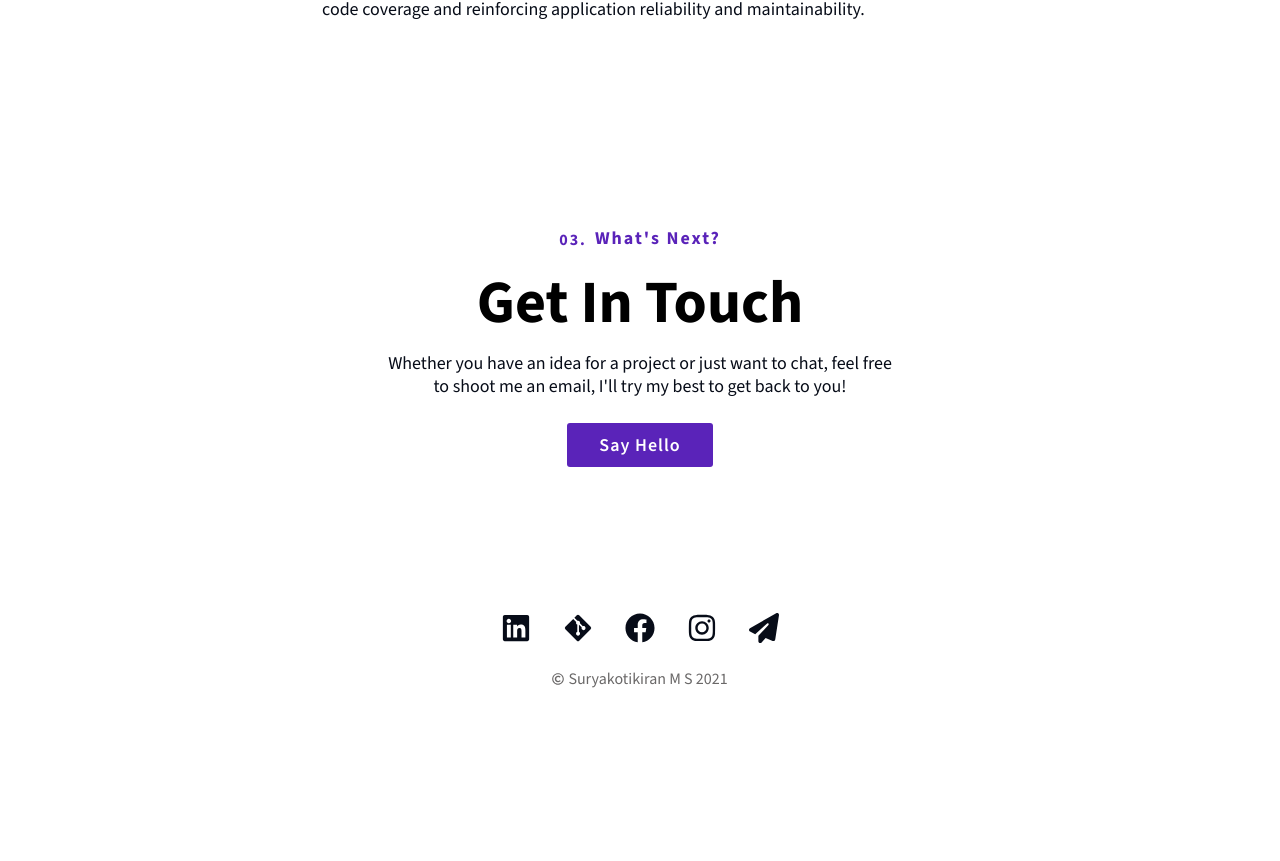
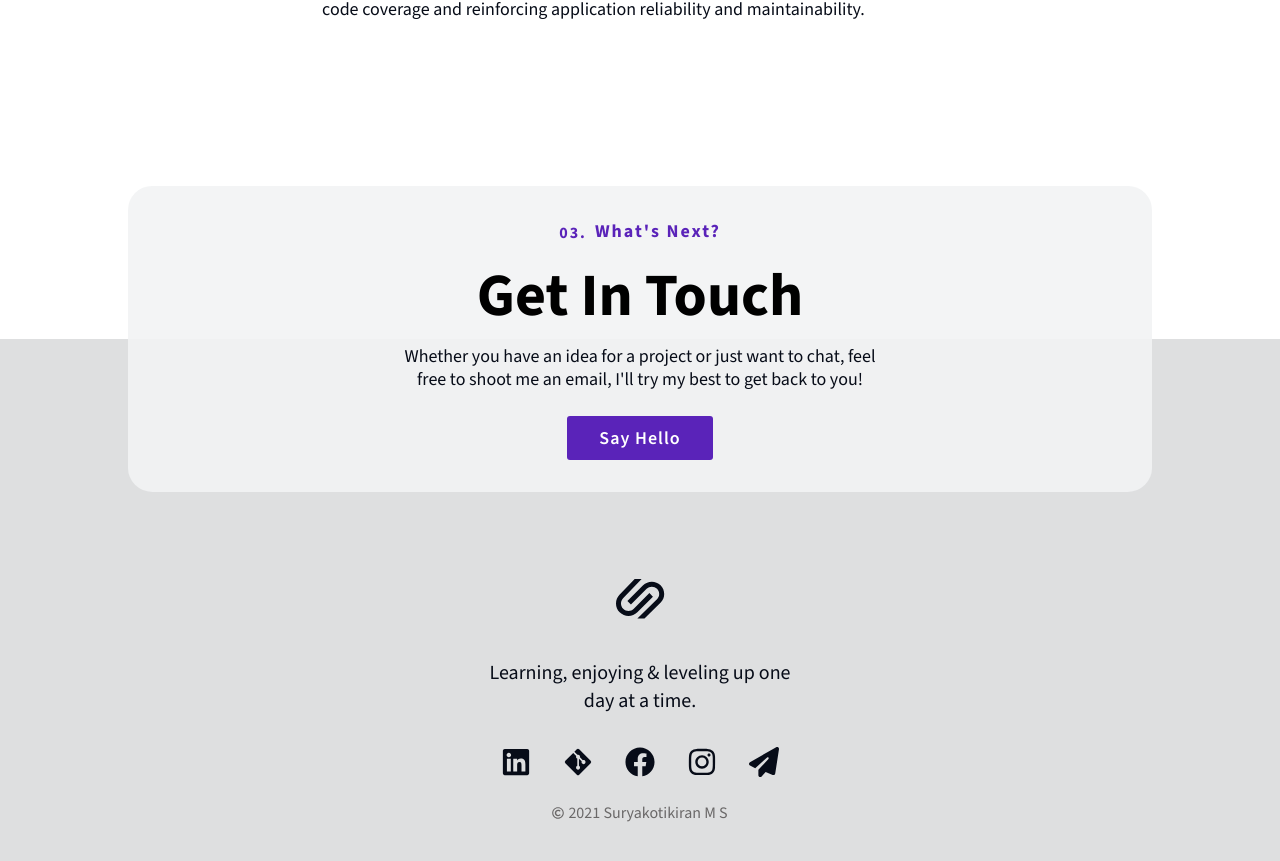
Before and after one commit to SuGo17/Portfolio, a React (Vite) app: page / in a window 1280 px wide. Shown: the part 2011-2872 px from the top of the page. Before the commit the page ends 2752 px from the top, so only its background shows below. Built offline with nearby package versions, Linux system fonts and the light colour scheme.

Commit message:
about and footer section update

```diff
--- a/src/components/Nav/index.module.scss
+++ b/src/components/Nav/index.module.scss
@@ -21,8 +21,15 @@ body {
   &.show-nav {
     transform: translateY(0);
   }
+  svg {
+    @include utils.transition(all, 0.3s);
+  }
   &.transparent-background {
     @apply px-6 lg:px-20 !pb-2 !pt-2 lg:py-8;
+
+    svg {
+      transform: scale(0.8);
+    }
   }
   .middle {
     @apply flex justify-center items-center;
--- a/src/components/Nav/index.tsx
+++ b/src/components/Nav/index.tsx
@@ -10,8 +10,8 @@ import { Themes } from "@Redux/Theme/enum";
 import Menu from "./Menu";
 import useGetStyleSelectors from "@Hooks/useGetStyleSelectors";
 
-const LIGHT_ICON_FILL = "#5A23B9";
-const DARK_ICON_FILL = "#fbb847";
+export const LIGHT_ICON_FILL = "#5A23B9";
+export const DARK_ICON_FILL = "#fbb847";
 const SCROLL_OFFSET = 300;
 
 const Nav: FC = () => {
--- a/src/pages/Home/Sections/Contact/index.module.scss
+++ b/src/pages/Home/Sections/Contact/index.module.scss
@@ -1,8 +1,28 @@
 @use "@Styles/index.module.scss";
 @use "@Styles/utils.module.scss";
 
+[color-scheme="light"] {
+  .contact-details-container {
+    --contact-background-color: #f2f3f4;
+  }
+}
+
+[color-scheme="dark"] {
+  .contact-details-container {
+    --contact-background-color: #161718;
+  }
+}
+
 .contact-details-container {
-  @apply w-full flex flex-col items-center;
+  --contact-background-color: none;
+  @apply w-full flex flex-col items-center p-8 rounded-3xl;
+  backdrop-filter: 15px;
+  background-color: color-mix(
+    in srgb,
+    var(--contact-background-color),
+    transparent 10%
+  );
+  @include utils.transition();
 
   .heading {
     @apply text-lg gap-2 text-[var(--primary)];
--- a/src/pages/Home/Sections/Contact/index.tsx
+++ b/src/pages/Home/Sections/Contact/index.tsx
@@ -9,7 +9,12 @@ import Button from "@src/components/Button";
 const Contact: FC = () => {
   const getSCSSSelectors = useGetStyleSelectors(modules);
   return (
-    <Section width="max-w-screen-lg" id="contact-section">
+    <Section
+      width="max-w-screen-lg"
+      id="contact-section"
+      className="translate-y-2/4"
+      paddingVerticle={["p-0"]}
+    >
       <div className={getSCSSSelectors("contact-details-container")}>
         <Header className={getSCSSSelectors("heading")}>What's Next?</Header>
         <Header numberedHeading={false} className={getSCSSSelectors("title")}>
--- a/src/pages/Home/Sections/Experiance/index.tsx
+++ b/src/pages/Home/Sections/Experiance/index.tsx
@@ -64,7 +64,11 @@ const Experiance: FC = () => {
   };
 
   return (
-    <Section width="max-w-screen-lg" id="experience-section">
+    <Section
+      width="max-w-screen-lg"
+      id="experience-section"
+      paddingVerticle={["pt-10", "md:pt-24"]}
+    >
       <Header className="mb-14 md:mb-10">Experiance</Header>
 
       <div
--- a/src/pages/Home/Sections/Footer/index.module.scss
+++ b/src/pages/Home/Sections/Footer/index.module.scss
@@ -1,11 +1,21 @@
 @use "@Styles/index.module.scss";
 @use "@Styles/utils.module.scss";
 
+[color-scheme="light"] {
+  .footer {
+    --footer-background-color: #dedfe0;
+  }
+}
+
+[color-scheme="dark"] {
+  .footer {
+    --footer-background-color: black;
+  }
+}
+
 .footer {
-  --footer-background-color: none;
-  @apply flex flex-col items-center justify-center -mx-[25px] md:-mx-[50px] lg:-mx-[100px];
-  @apply py-[50px];
-  background-color: var(--footer-background-color);
+  @apply flex flex-col items-center justify-center -mx-[25px] md:-mx-[50px] lg:-mx-[100px] bg-[var(--footer-background-color)];
+  @apply py-[50px] pt-60;
   @include utils.transition();
   .social-links {
     @apply flex gap-8;
--- a/src/pages/Home/Sections/Footer/index.tsx
+++ b/src/pages/Home/Sections/Footer/index.tsx
@@ -4,6 +4,11 @@ import useGetStyleSelectors from "@src/Hooks/useGetStyleSelectors";
 import SocialLink, { IconNameType } from "@src/components/SocialLink";
 import Text from "@src/components/Text";
 import { FaRegCopyright } from "react-icons/fa";
+import Logo from "@src/components/Logo";
+import { useSelector } from "react-redux";
+import { RootStateType } from "@src/Redux/store";
+import { Themes } from "@src/Redux/Theme/enum";
+// import { DARK_ICON_FILL, LIGHT_ICON_FILL } from "@src/components/Nav";
 
 type SocialType = {
   name: IconNameType;
@@ -33,10 +38,23 @@ const socials: SocialType[] = [
   },
 ];
 
+const LIGHT_ICON_FILL = "#070c18";
+const DARK_ICON_FILL = "#999493";
+
 const Footer: FC = () => {
   const getSCSSSelectors = useGetStyleSelectors(modules);
+  const theme = useSelector<RootStateType>(
+    (state) => state.themes.theme
+  ) as Themes;
   return (
     <footer className={getSCSSSelectors("footer")}>
+      <Logo
+        className="mb-10"
+        fill={theme === Themes.LIGHT ? LIGHT_ICON_FILL : DARK_ICON_FILL}
+      />
+      <Text className="mb-8 max-w-[320px] text-center">
+        Learning, enjoying & leveling up one day at a time.
+      </Text>
       <div className={getSCSSSelectors("social-links")}>
         {socials.map(({ name, href }, index) => (
           <SocialLink name={name} href={href} key={index} />
@@ -44,7 +62,7 @@ const Footer: FC = () => {
       </div>
       <Text className={getSCSSSelectors("copy-rights")}>
         <FaRegCopyright className={getSCSSSelectors("icon")} />
-        <span>Suryakotikiran M S {new Date().getFullYear()}</span>
+        <span>{new Date().getFullYear()} Suryakotikiran M S</span>
       </Text>
     </footer>
   );
```
